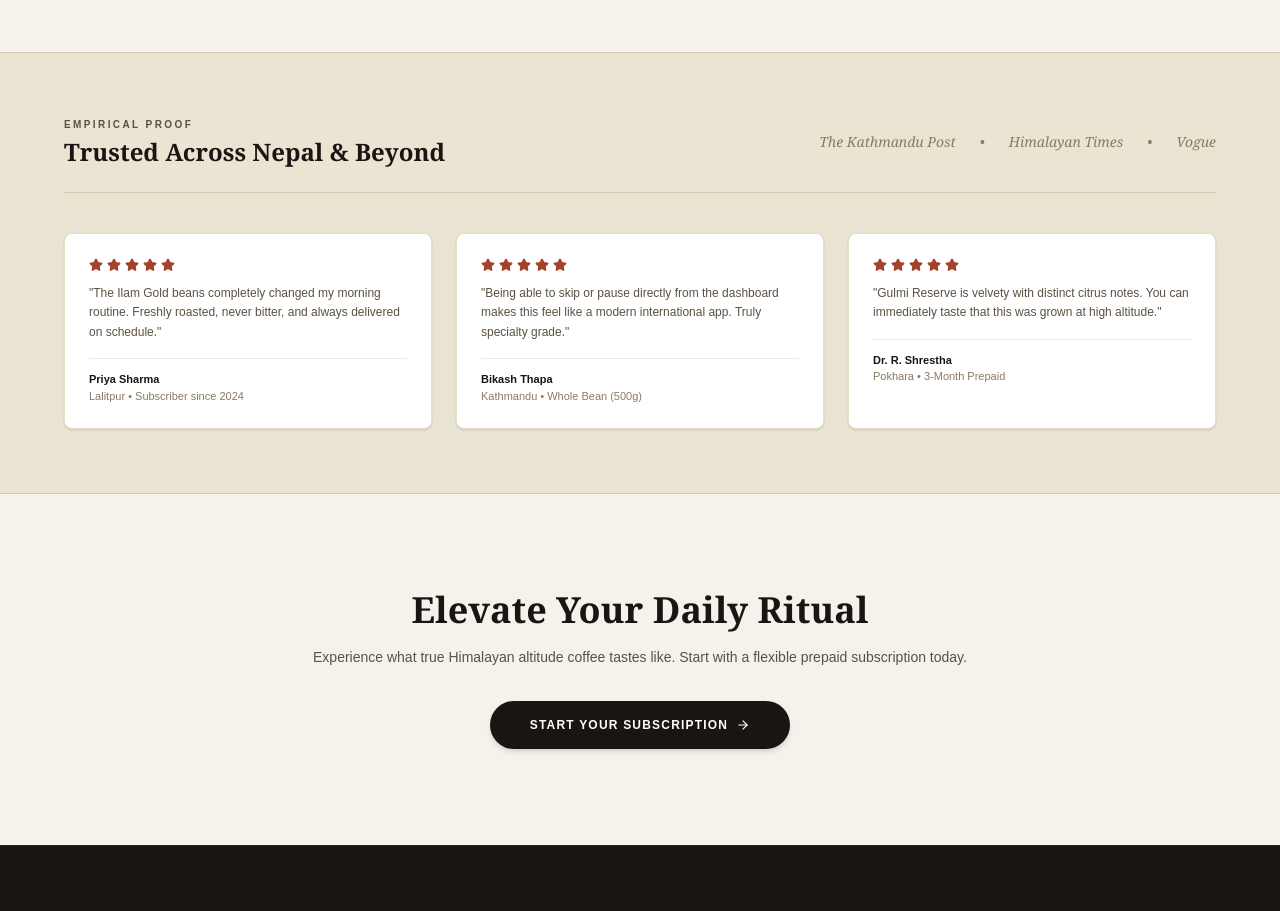
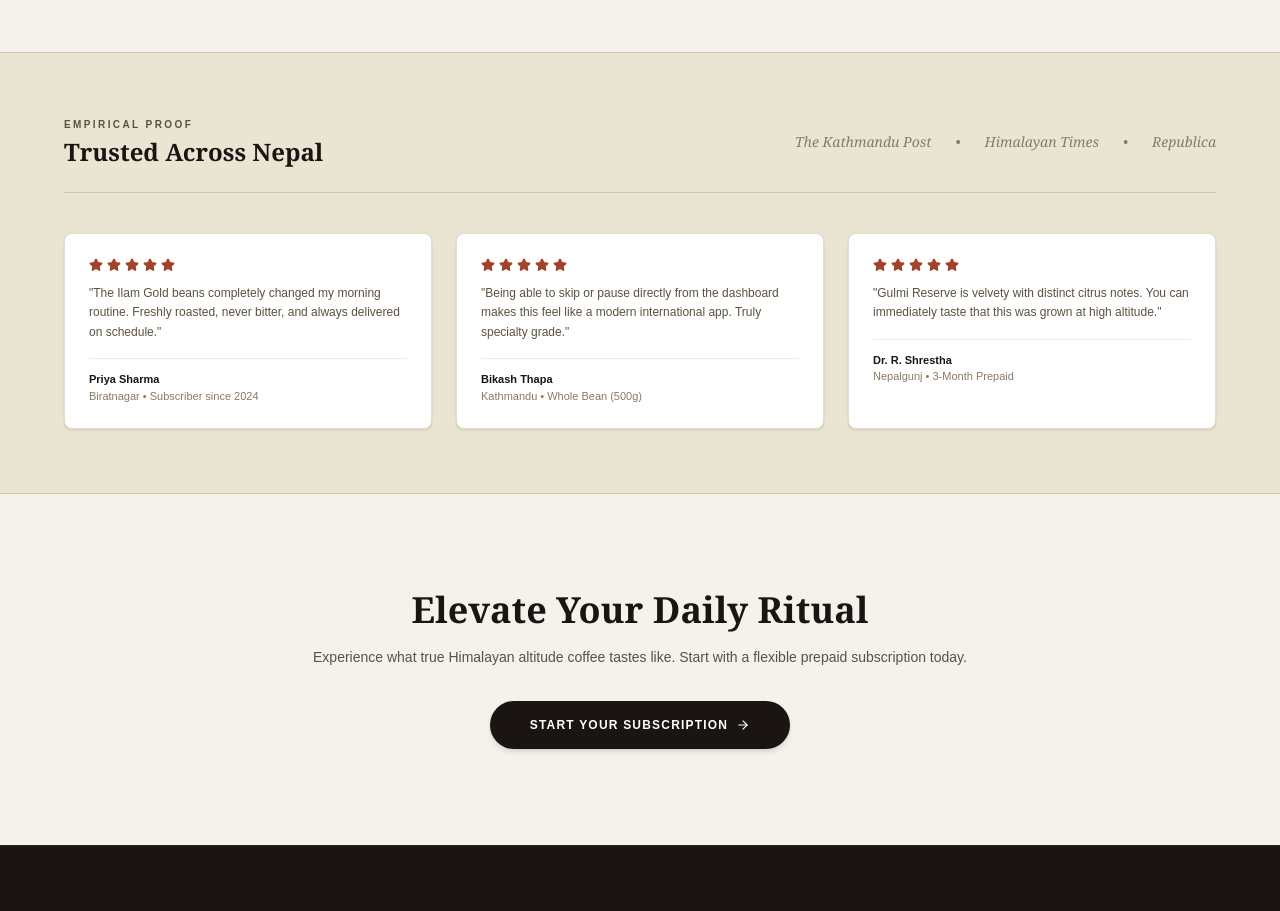
Before and after one commit to CapstoneDesign-Fall2026-UlsanCollege/team_2_capstone_design, a Next.js app in the folder frontend/: page / in a window 1280 px wide. Shown: the part 1880-2791 px from the top of the page. Built offline with nearby package versions, Linux system fonts and the light colour scheme.

Commit message:
fix(copy): update reviews headline to 'Trusted Across Nepal' and diversify customer cities to Biratnagar, Kathmandu, and Nepalgunj

```diff
--- a/frontend/src/app/page.tsx
+++ b/frontend/src/app/page.tsx
@@ -255,14 +255,14 @@ export default function Home() {
           <div className="flex flex-col md:flex-row items-center justify-between mb-10 pb-6 border-b border-[#D3C7B1] gap-4">
             <div>
               <p className="text-[#5C5042] text-[10px] uppercase tracking-[0.24em] font-bold mb-1">Empirical Proof</p>
-              <h3 className="text-2xl font-serif font-bold text-[#1A1512]">Trusted Across Nepal & Beyond</h3>
+              <h3 className="text-2xl font-serif font-bold text-[#1A1512]">Trusted Across Nepal</h3>
             </div>
             <div className="flex items-center gap-6 text-sm text-[#8A7966] font-serif italic">
               <span>The Kathmandu Post</span>
               <span>•</span>
               <span>Himalayan Times</span>
               <span>•</span>
-              <span>Vogue</span>
+              <span>Republica</span>
             </div>
           </div>
 
@@ -276,7 +276,7 @@ export default function Home() {
               </p>
               <div className="border-t border-[#F0EAE1] pt-3 text-[11px]">
                 <p className="font-bold text-[#1A1512]">Priya Sharma</p>
-                <p className="text-[#8A7966]">Lalitpur • Subscriber since 2024</p>
+                <p className="text-[#8A7966]">Biratnagar • Subscriber since 2024</p>
               </div>
             </div>
 
@@ -302,7 +302,7 @@ export default function Home() {
               </p>
               <div className="border-t border-[#F0EAE1] pt-3 text-[11px]">
                 <p className="font-bold text-[#1A1512]">Dr. R. Shrestha</p>
-                <p className="text-[#8A7966]">Pokhara • 3-Month Prepaid</p>
+                <p className="text-[#8A7966]">Nepalgunj • 3-Month Prepaid</p>
               </div>
             </div>
           </div>
```
